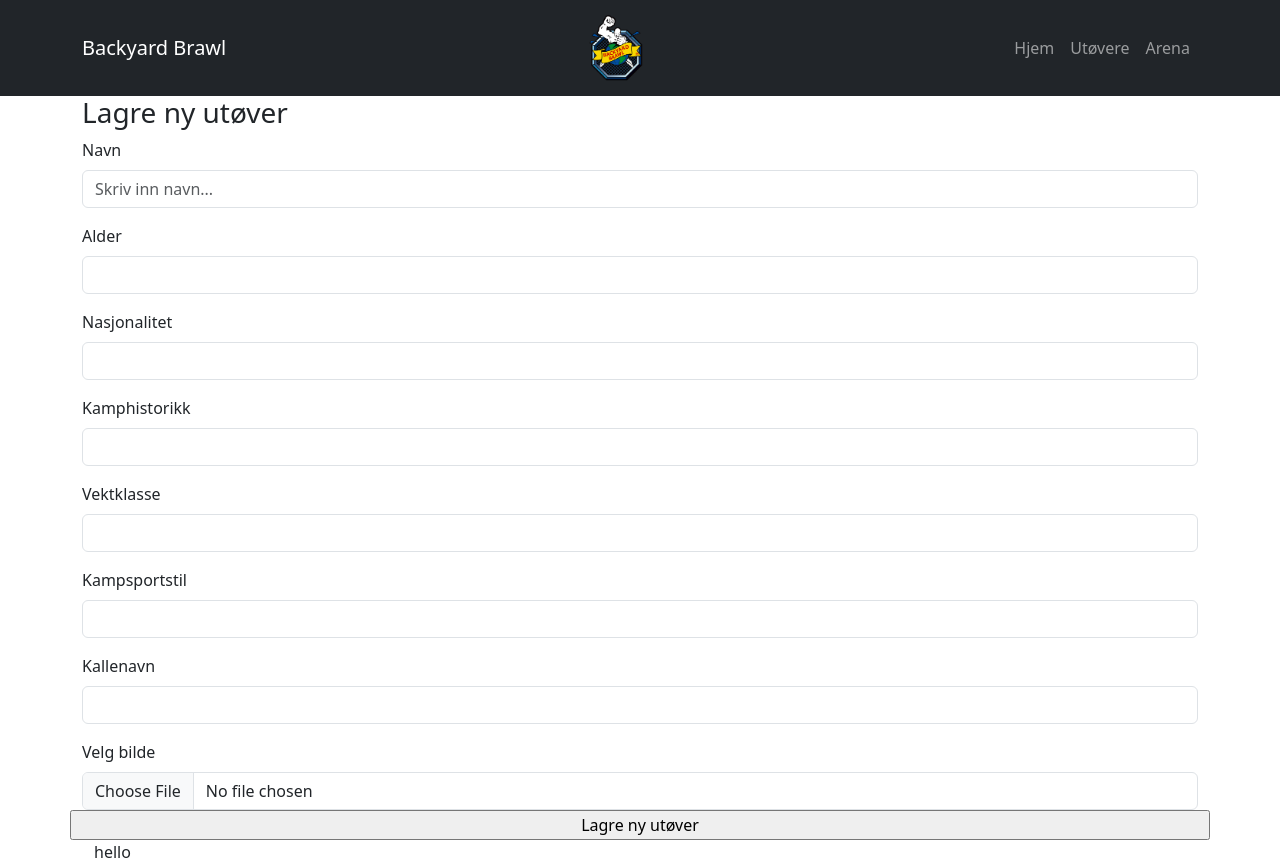
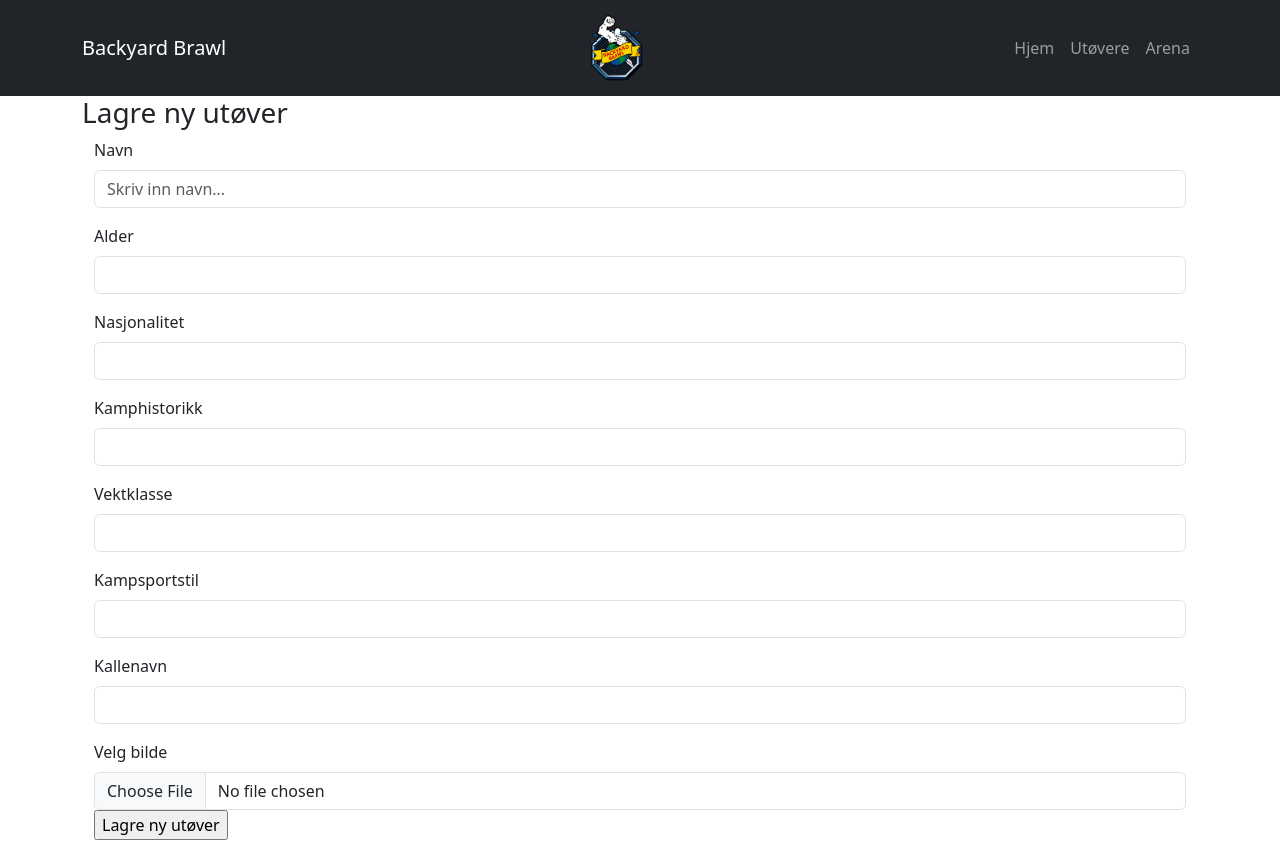
Before and after one commit to Fredrikhoolm/web3-exam, a React (Create React App) app in the folder mma/: page /create-athlete in a window 1280 px wide. After the commit the page ends 840 px from the top, so only its background shows below. Built offline with nearby package versions, Linux system fonts and the light colour scheme; no server answers.

Commit message:
added frontend to CreateNewAthleteForm

```diff
--- a/mma/src/components/athlete/CreateNewAthleteForm.tsx
+++ b/mma/src/components/athlete/CreateNewAthleteForm.tsx
@@ -72,9 +72,12 @@
   };
 
   return (
+    <Container>
+      <Row>
+        <Col>
           <Form>
-      <Col>
             <Row>
+              {" "}
               <Form.Group className="mb-3">
                 <Form.Label>Navn</Form.Label>
                 <Form.Control
@@ -84,11 +87,16 @@
                   placeholder="Skriv inn navn..."
                 />
               </Form.Group>
+            </Row>
 
+            <Row>
               <Form.Group className="mb-3">
                 <Form.Label>Alder</Form.Label>
                 <Form.Control onChange={handleChange} name="age" type="text" />
               </Form.Group>
+            </Row>
+
+            <Row>
               <Form.Group className="mb-3">
                 <Form.Label>Nasjonalitet</Form.Label>
                 <Form.Control
@@ -97,22 +105,46 @@
                   type="text"
                 />
               </Form.Group>
+            </Row>
+
+            <Row>
               <Form.Group className="mb-3">
                 <Form.Label>Kamphistorikk</Form.Label>
-            <Form.Control onChange={handleChange} name="record" type="text" />
+                <Form.Control
+                  onChange={handleChange}
+                  name="record"
+                  type="text"
+                />
               </Form.Group>
+            </Row>
+
+            <Row>
               <Form.Group className="mb-3">
                 <Form.Label>Vektklasse</Form.Label>
-            <Form.Control onChange={handleChange} name="division" type="text" />
+                <Form.Control
+                  onChange={handleChange}
+                  name="division"
+                  type="text"
+                />
               </Form.Group>
+            </Row>
+
+            <Row></Row>
+
             <Form.Group className="mb-3">
               <Form.Label>Kampsportstil</Form.Label>
               <Form.Control onChange={handleChange} name="style" type="text" />
             </Form.Group>
+            <Row></Row>
             <Form.Group className="mb-3">
               <Form.Label>Kallenavn</Form.Label>
-            <Form.Control onChange={handleChange} name="nickname" type="text" />
+              <Form.Control
+                onChange={handleChange}
+                name="nickname"
+                type="text"
+              />
             </Form.Group>
+
             <Form.Group>
               <Form.Label>Velg bilde</Form.Label>
               <Form.Control onChange={handleChange} name="image" type="file" />
@@ -122,12 +154,10 @@
               type="button"
               value="Lagre ny utøver"
             />
+          </Form>
+        </Col>
       </Row>
-      </Col>
-      <Col>
-        <Container fluid>hello</Container>
-      </Col>
-    </Form>
+    </Container>
   );
 };
 
```
Lines whose indentation alone changed are shown as unchanged.
